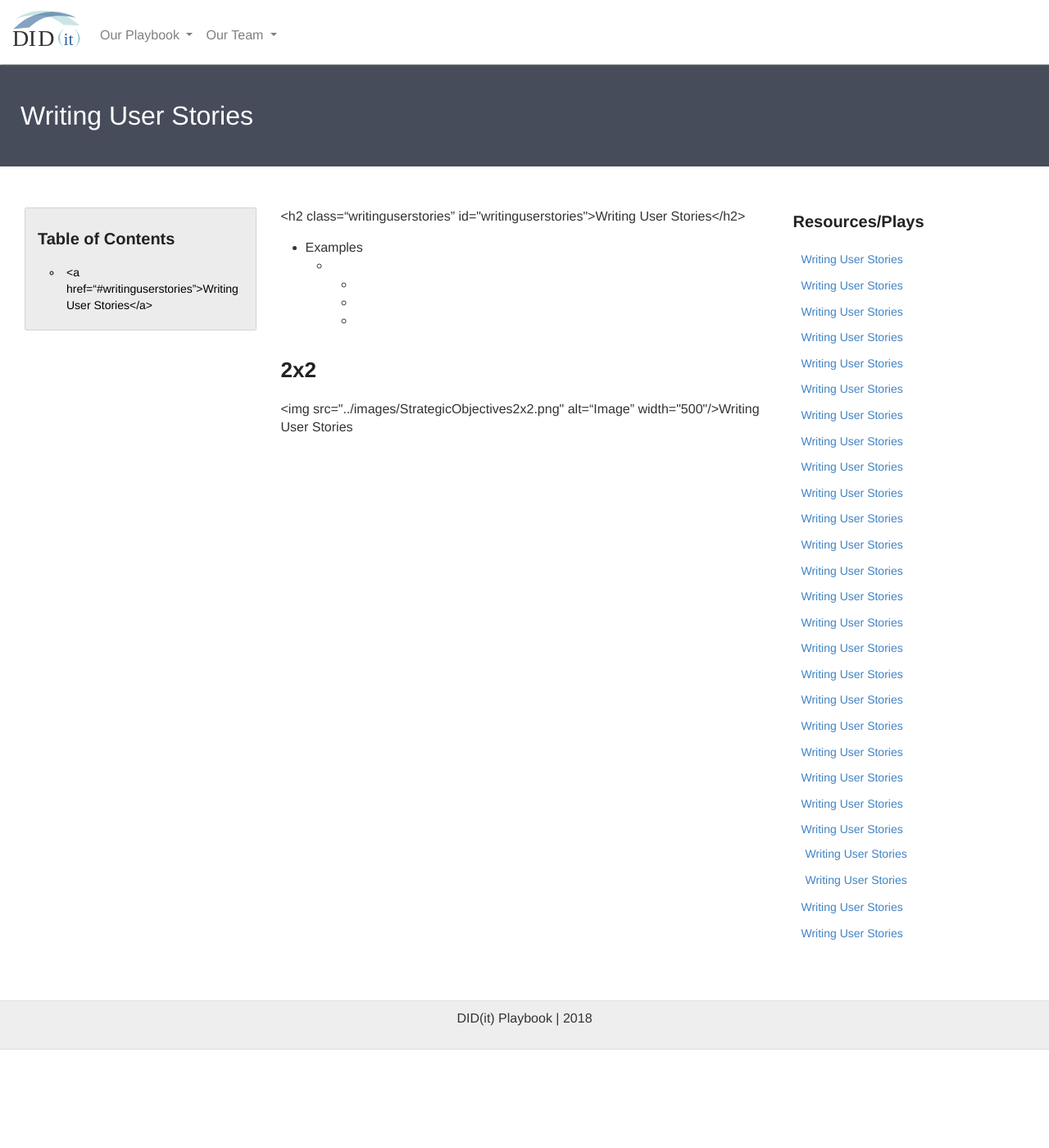
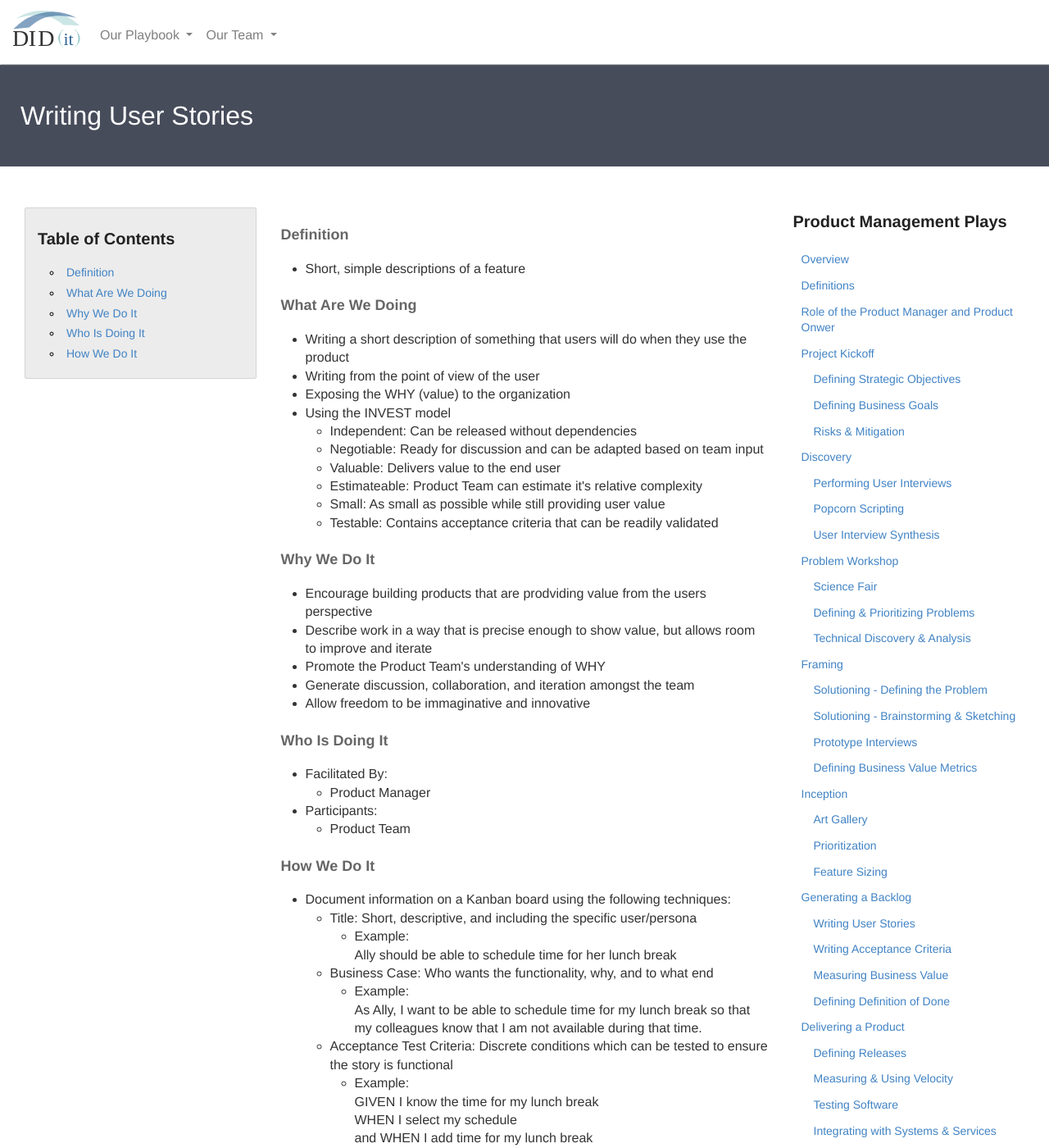
Before and after one commit to KnightPointSystems/kps_playbook, a Jekyll site: the page built from writing-user-stories.md, in a window 1280 px wide and 1400 px high. Shown: the whole window at 82% size. Built offline with Jekyll 4.4.1, drawn with Linux system fonts in a browser that asks for light colours; nearby versions of some CDN libraries; some of the changed text lies outside the part shown.

Commit message:
Update writing-user-stories.md

```diff
--- a/writing-user-stories.md
+++ b/writing-user-stories.md
@@ -5,70 +5,105 @@ header: Writing User Stories
 permalink: /writing-user-stories/
 ---
 <div class="row">
- <div class="col-md-3">
-    <div class="toc">
-    <h3>Table of Contents</h3>
-    <ul>
-    <li><a href=“#writinguserstories”>Writing User Stories</a></li>
+    <div class="col-md-3">
+        <div class="toc">
+            <h3>Table of Contents</h3>
+                <ul>
+                    <li>
+                        <a href="#Definition">
+                            Definition
+                        </a>
+                    </li>
+                    <li>
+                        <a href="#What">
+                            What Are We Doing
+                        </a>
+                    </li>
+                    <li>
+                        <a href="#Why">
+                            Why We Do It
+                        </a>
+                    </li>
+                    <li>
+                        <a href="#Who">
+                            Who Is Doing It
+                        </a>
+                    </li>
+                    <li>
+                        <a href="#How">
+                            How We Do It
+                        </a>
+                    </li>
+                   </ul>
+        </div>
+    </div>
+    <div class="col-md-6">
+        <h4 class="Definition" id="Definition">
+            Definition
+        </h4>
+		<ul>
+			<li>Short, simple descriptions of a feature</li>
+		</ul>
+        <h4 class="What" id="What">
+            What Are We Doing
+        </h4>
+	<ul>
+        <li>Writing a short description of something that users will do when they use the product</li>
+        <li>Writing from the point of view of the user</li>
+        <li>Exposing the WHY (value) to the organization</li>
+        <li>Using the INVEST model</li>
+        <ul>
+           <li>Independent: Can be released without dependencies</li>
+           <li>Negotiable: Ready for discussion and can be adapted based on team input</li>
+           <li>Valuable: Delivers value to the end user</li>
+           <li>Estimateable: Product Team can estimate it's relative complexity</li>
+           <li>Small: As small as possible while still providing user value</li>
+           <li>Testable: Contains acceptance criteria that can be readily validated</li>
+        </ul>
+	</ul>
+        <h4 class="Why" id="Why">
+            Why We Do It
+        </h4>
+            <ul>
+                <li>Encourage building products that are prodviding value from the users perspective</li>
+                <li>Describe work in a way that is precise enough to show value, but allows room to improve and iterate</li>
+                <li>Promote the Product Team's understanding of WHY</li>
+                <li>Generate discussion, collaboration, and iteration amongst the team</li>
+                <li>Allow freedom to be immaginative and innovative</li>
+	        </ul>
+        <h4 class="Who" id="Who">
+            Who Is Doing It
+        </h4>
+            <ul>
+                <li>Facilitated By:
+    	            <ul>
+        	            <li>Product Manager</li>
+    	            </ul>
+                 </li>
+                <li>Participants:
+    	            <ul>
+                      <li>Product Team</li>
+                  </ul>
+                </li>
+            </ul>
+        <h4 class="How" id="How">
+            How We Do It
+        </h4>
+            <ul>
+                <li>Document information on a Kanban board using the following techniques:</li>
+                <ul>
+                   <li>Title: Short, descriptive, and including the specific user/persona</li>
+                   <ul><li>Example: <br> Ally should be able to schedule time for her lunch break</li></ul>
+                   <li>Business Case: Who wants the functionality, why, and to what end</li>
+                   <ul><li>Example: <br> As Ally, I want to be able to schedule time for my lunch break so that my colleagues know that I am not available during that time.</li></ul>
+                   <li>Acceptance Test Criteria: Discrete conditions which can be tested to ensure the story is functional</li>
+                   <ul><li>Example: <br> GIVEN I know the time for my lunch break <br> WHEN I select my schedule <br> and WHEN I add time for my lunch break <br> THEN my schedule is blocked from meetings during that time</li></ul>
+                </ul>
+                <li>Notes: Additional information for reference such as technical design or developer notes</li>
+                <li>Resources: Designs, links, or other information relevant to delivering the story</li>
     </ul>
     </div>
-  </div>
-
-<div class="col-md-6">
-<h2 class=“writinguserstories” id="writinguserstories">Writing User Stories</h2>
-<ul>
-    <li>Examples</li>
-    <ul>
-    <li></li>
-      <ul>
-      <li></li>
-      <li></li>
-      <li></li>
-      </ul>
-    </ul>
-</ul>
-
-  <h2 class="twobytwo" id="twobytwo">2x2</h2>
-  <img src="../images/StrategicObjectives2x2.png" alt=“Image” width="500"/>Writing User Stories
-
-</div>
-
-<div class="col-md-3">
-<div class="sideLinks">
-    <h2>Resources/Plays</h2>
-    <ul>
-    <li><a href="{{ site.baseurl }}/writing-user-stories">Writing User Stories</a></li>
-    <li><a href="{{ site.baseurl }}/writing-user-stories">Writing User Stories</a></li>
-    <li><a href="{{ site.baseurl }}/writing-user-stories">Writing User Stories</a></li>
-    <li><a href="{{ site.baseurl }}/writing-user-stories">Writing User Stories</a></li>
-    <li><a href="{{ site.baseurl }}/writing-user-stories">Writing User Stories</a></li>
-    <li><a href="{{ site.baseurl }}/writing-user-stories">Writing User Stories</a></li>
-    <li><a href="{{ site.baseurl }}/writing-user-stories">Writing User Stories</a></li>
-    <li><a href="{{ site.baseurl }}/writing-user-stories">Writing User Stories</a></li>
-    <li><a href="{{ site.baseurl }}/writing-user-stories">Writing User Stories</a></li>
-    <li><a href="{{ site.baseurl }}/writing-user-stories">Writing User Stories</a></li>
-    <li><a href="{{ site.baseurl }}/writing-user-stories">Writing User Stories</a></li>
-    <li><a href="{{ site.baseurl }}/writing-user-stories">Writing User Stories</a></li>
-    <li><a href="{{ site.baseurl }}/writing-user-stories">Writing User Stories</a></li>
-    <li><a href="{{ site.baseurl }}/writing-user-stories">Writing User Stories</a></li>
-    <li><a href="{{ site.baseurl }}/writing-user-stories">Writing User Stories</a></li>
-    <li><a href="{{ site.baseurl }}/writing-user-stories">Writing User Stories</a></li>
-    <li><a href="{{ site.baseurl }}/writing-user-stories">Writing User Stories</a></li>
-    <li><a href="{{ site.baseurl }}/writing-user-stories">Writing User Stories</a></li>
-    <li><a href="{{ site.baseurl }}/writing-user-stories">Writing User Stories</a></li>
-    <li><a href="{{ site.baseurl }}/writing-user-stories">Writing User Stories</a></li>
-    <li><a href="{{ site.baseurl }}/writing-user-stories">Writing User Stories</a></li>
-    <li><a href="{{ site.baseurl }}/writing-user-stories">Writing User Stories</a></li>
-    <li><a href="{{ site.baseurl }}/writing-user-stories">Writing User Stories</a>
-      <ul>
-        <li><a href="{{ site.baseurl }}/writing-user-stories">Writing User Stories</a></li>
-        <li><a href="{{ site.baseurl }}/writing-user-stories">Writing User Stories</a></li>
-      </ul>
-    </li>
-    <li><a href="{{ site.baseurl }}/writing-user-stories">Writing User Stories</a></li>
-    <li><a href="{{ site.baseurl }}/writing-user-stories">Writing User Stories</a></li>
-    </ul>
+    <div class="col-md-3">
+        {% include product-plays.html %}
     </div>
 </div>
-
-</div>
```
